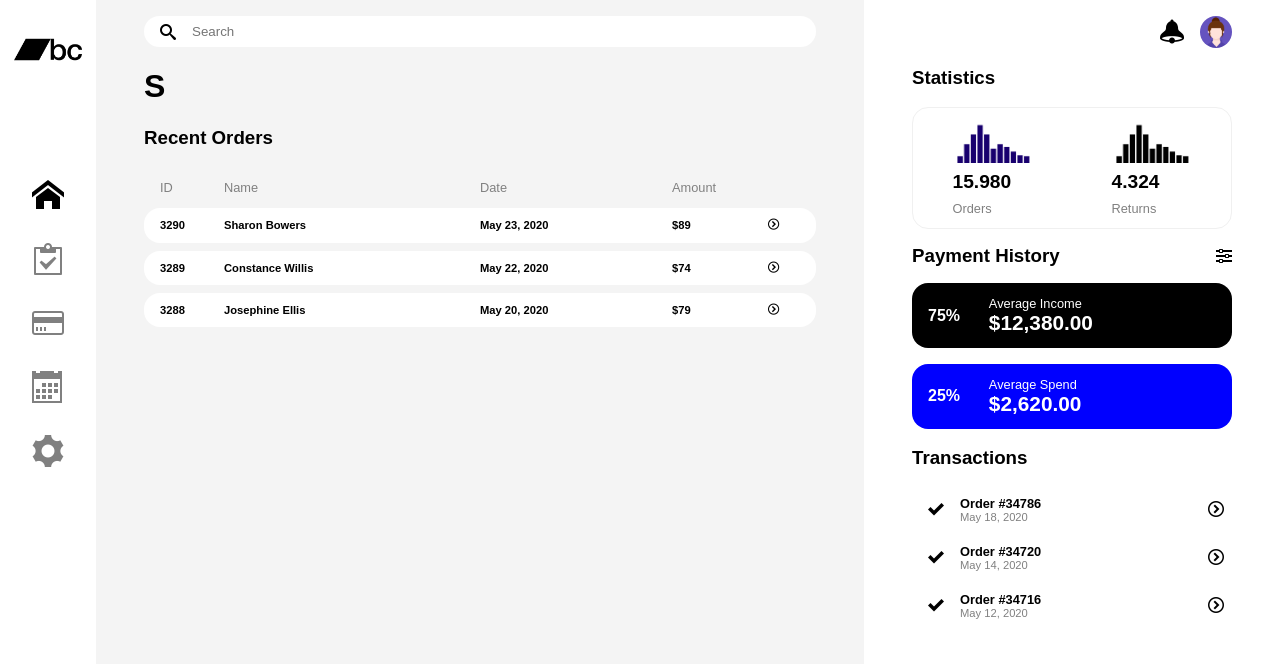
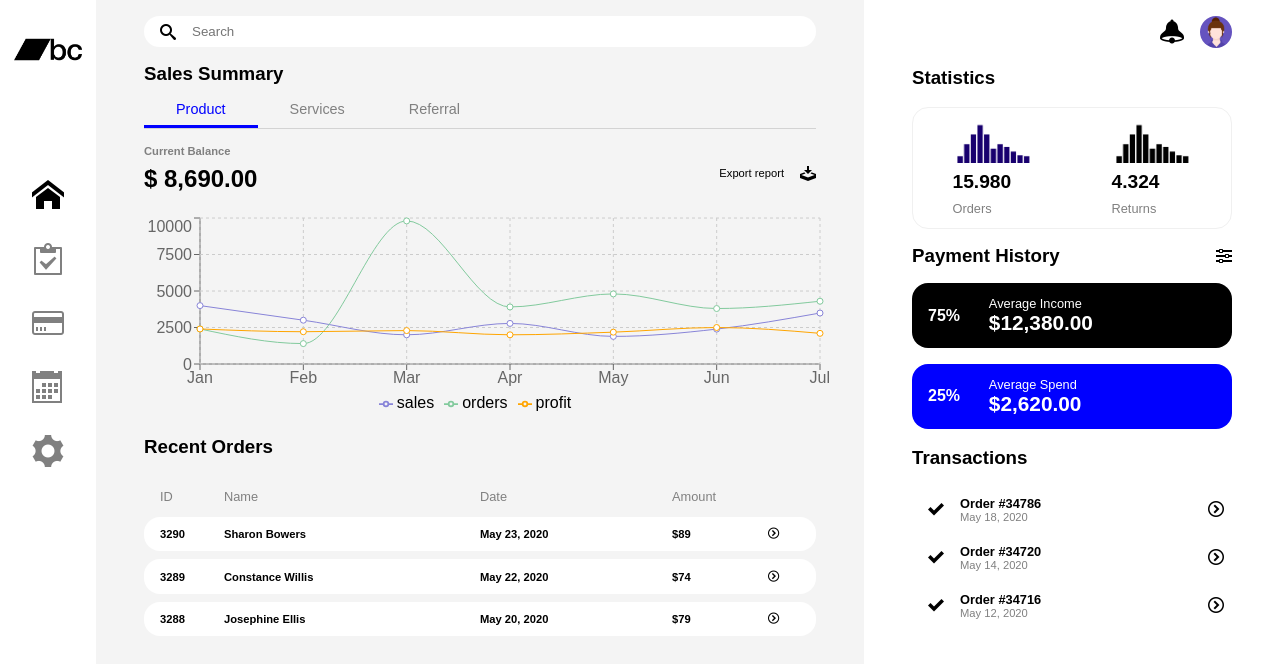
Before and after one commit to shukonin/React_Mockups, a React (Create React App) app: page /React_Mockups/dashboard in a window 1280 px wide. Shown: the top 664 px of the page. Built offline with nearby package versions, Linux system fonts and the light colour scheme.

Commit message:
add/Sales summary

```diff
--- a/package.json
+++ b/package.json
@@ -11,6 +11,7 @@
     "react-dom": "^17.0.1",
     "react-router-dom": "^5.2.0",
     "react-scripts": "4.0.1",
+    "recharts": "^1.8.5",
     "styled-components": "^5.2.1",
     "web-vitals": "^0.2.4"
   },
--- a/src/Dashboard/Components/SalesSummary/index.jsx
+++ b/src/Dashboard/Components/SalesSummary/index.jsx
@@ -1,7 +1,92 @@
 import React from "react";
+import {
+  LineChart,
+  Line,
+  XAxis,
+  YAxis,
+  CartesianGrid,
+  Tooltip,
+  Legend,
+} from "recharts";
+
+import "../../Styles/fonts.css";
+
+import {
+  Title,
+  OptionsContainer,
+  Option,
+  OptionContent,
+  OptionTopData,
+  OptionTopDataValue,
+  OptionTopDataExport,
+  Indicator,
+  IndicatorValue,
+  Export,
+  ExportIcon,
+  OptionChartContainer,
+} from "./style";
+
+const OptionChart = () => {
+  const data = [
+    { name: "Jan", sales: 4000, orders: 2400, profit: 2400 },
+    { name: "Feb", sales: 3000, orders: 1398, profit: 2210 },
+    { name: "Mar", sales: 2000, orders: 9800, profit: 2290 },
+    { name: "Apr", sales: 2780, orders: 3908, profit: 2000 },
+    { name: "May", sales: 1890, orders: 4800, profit: 2181 },
+    { name: "Jun", sales: 2390, orders: 3800, profit: 2500 },
+    { name: "Jul", sales: 3490, orders: 4300, profit: 2100 },
+  ];
+
+  return (
+    <OptionChartContainer>
+      <LineChart
+        width={700}
+        height={200}
+        data={data}
+        margin={{ top: 1, right: 10, left: 10, bottom: 5 }}
+      >
+        <XAxis dataKey="name" />
+        <YAxis />
+        <CartesianGrid strokeDasharray="3 3" />
+        <Tooltip />
+        <Legend />
+        <Line
+          type="monotone"
+          dataKey="sales"
+          stroke="#8884d8"
+          activeDot={{ r: 8 }}
+        />
+        <Line type="monotone" dataKey="orders" stroke="#82ca9d" />
+        <Line type="monotone" dataKey="profit" stroke="orange" />
+      </LineChart>
+    </OptionChartContainer>
+  );
+};
 
 const SalesSummary = () => {
-  return <h1>S</h1>;
+  return (
+    <>
+      <Title>Sales Summary</Title>
+      <OptionsContainer>
+        <Option active>Product</Option>
+        <Option>Services</Option>
+        <Option>Referral</Option>
+      </OptionsContainer>
+      <OptionContent>
+        <OptionTopData>
+          <OptionTopDataValue>
+            <Indicator>Current Balance</Indicator>
+            <IndicatorValue>$ 8,690.00</IndicatorValue>
+          </OptionTopDataValue>
+          <OptionTopDataExport>
+            <Export>Export report</Export>
+            <ExportIcon className="icon-download" />
+          </OptionTopDataExport>
+        </OptionTopData>
+        <OptionChart />
+      </OptionContent>
+    </>
+  );
 };
 
 export { SalesSummary };
--- a/src/Dashboard/Components/SalesSummary/style.js
+++ b/src/Dashboard/Components/SalesSummary/style.js
@@ -0,0 +1,87 @@
+import styled from "styled-components";
+
+const Title = styled.h3`
+  margin: 1rem 0 0;
+`;
+
+const OptionsContainer = styled.ul`
+  list-style: none;
+  display: flex;
+  padding: 0;
+  border-bottom: 1px solid lightgray;
+  margin: 0.5rem 0 1rem;
+`;
+
+const Option = styled.li`
+  padding: 0.5rem 2rem;
+  font-size: 0.9rem;
+  border-bottom: ${(props) => (props.active ? "3px solid blue" : "none")};
+  color: ${(props) => (props.active ? "blue" : "gray")};
+
+  &:hover {
+    cursor: pointer;
+    color: ${(props) => (!props.active ? "orange" : "blue")};
+    border-bottom: ${(props) =>
+      !props.active ? "3px solid orange" : "3px solid blue"};
+  }
+`;
+
+const OptionContent = styled.div``;
+
+const OptionTopData = styled.div`
+  display: flex;
+  justify-content: space-between;
+`;
+
+const OptionTopDataValue = styled.div``;
+
+const OptionTopDataExport = styled.div`
+  display: flex;
+  align-items: center;
+`;
+
+const Indicator = styled.p`
+  color: gray;
+  font-size: 0.7rem;
+  font-weight: bold;
+  margin: 0;
+`;
+
+const IndicatorValue = styled.p`
+  font-size: 1.5rem;
+  font-weight: bold;
+  margin: 0.5rem 0;
+`;
+
+const Export = styled.p`
+  font-size: 0.7rem;
+  margin-right: 1rem;
+`;
+
+const ExportIcon = styled.i`
+  &:hover {
+    cursor: pointer;
+    color: orange;
+  }
+`;
+
+const OptionChartContainer = styled.div`
+  display: flex;
+  justify-content: center;
+  margin: 1rem 0 0;
+`;
+
+export {
+  Title,
+  OptionsContainer,
+  Option,
+  OptionContent,
+  OptionTopData,
+  OptionTopDataValue,
+  OptionTopDataExport,
+  Indicator,
+  IndicatorValue,
+  Export,
+  ExportIcon,
+  OptionChartContainer,
+};
```
Also changed, not shown: 2 other files (tests, documents, lock files or other folders).
